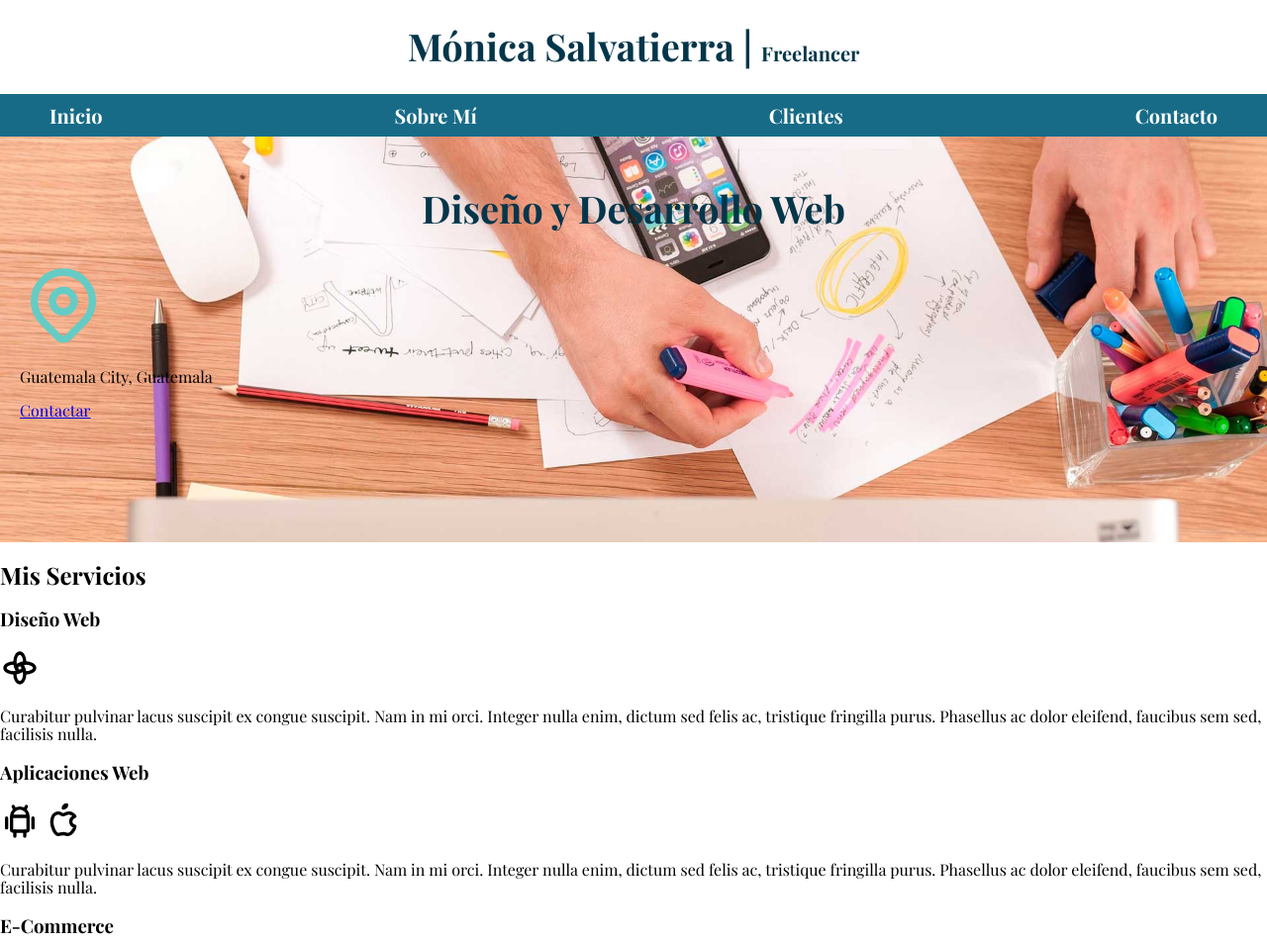
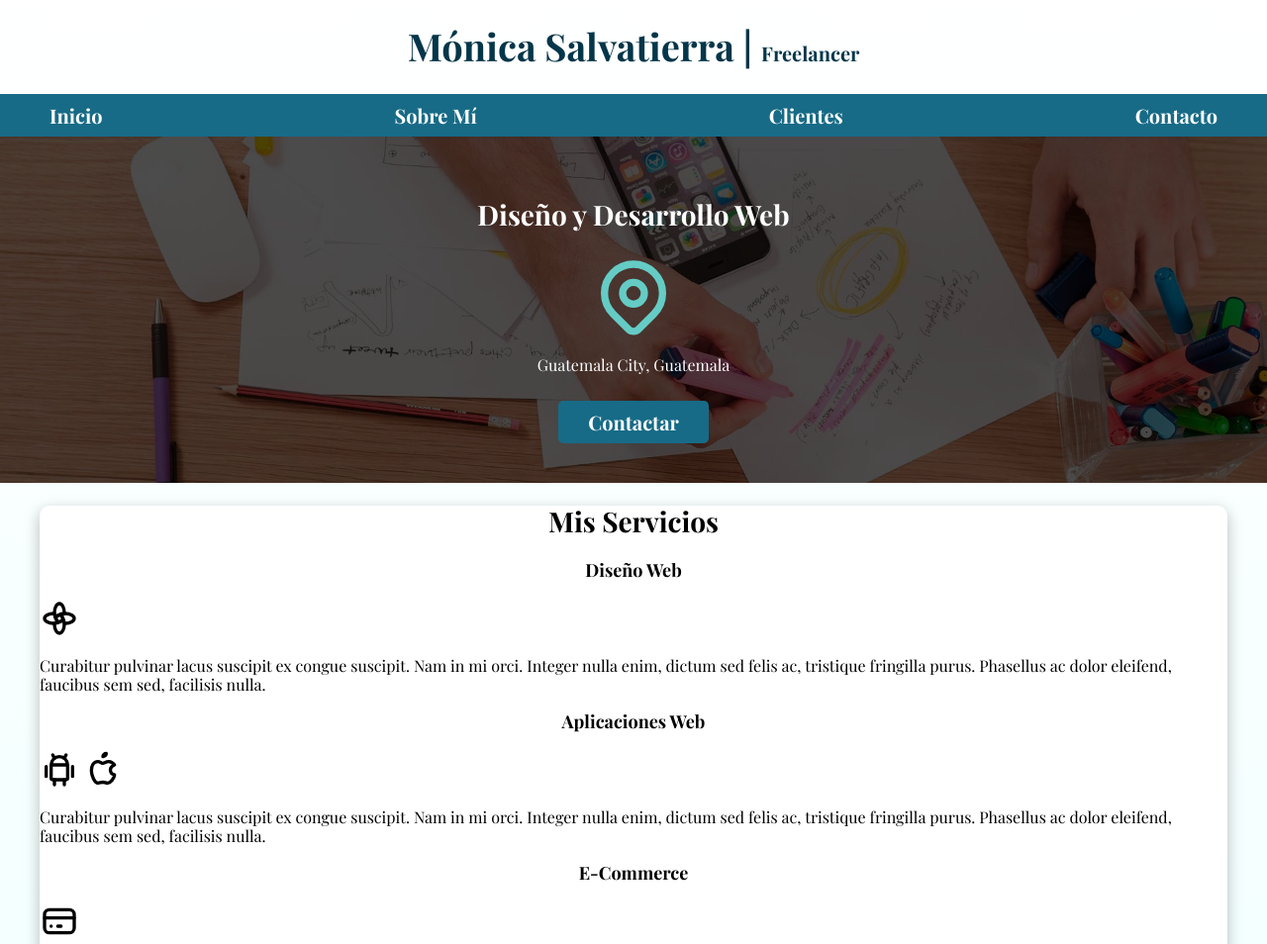
Before and after one commit to alee2602/FreelancerPrototype, a plain HTML site: page index.html in a window 1280 px wide. Shown: the top 954 px of the page at 99% size. Drawn offline with nearby package versions, Linux system fonts and the light colour scheme.

Commit message:
Shdows and gradients were added

```diff
--- a/css/styles.css
+++ b/css/styles.css
@@ -7,6 +7,7 @@
     --secundario: #176B87;
     --terciario: #64CCC5;
     --cuarto: #DAFFFB;
+    --degradado: #F0FFFF;
 }
 
 /**
@@ -26,15 +27,7 @@ Style para el body
 body{
     font-size: 16px; /* 1 rem= 10px*/
     font-family: 'Playfair Display', serif;
-}
-/**
-Style para el heading principal
-*/
-.titulo { /*Es mejor usar clases, ya que pueden ser reutilizables */
-    text-align: center;
-    font-size: 3.8rem; /* rem se adapta a diferentes tamaños y pantallas*/
-    color: var(--primario);
-
+    background-image: linear-gradient(to top, var(--degradado) 0%, var(--blanco) 100%); /*Degradado de la página*/
 }
 
 /**
@@ -50,6 +43,55 @@ Style para el contenedor de la navegación
 .contenedor{
     max-width: 120rem;
     margin: 0 auto; /*Top right bottom left */
+}
+
+.boton{
+    background-color: var(--secundario);
+    color: var(--blanco);
+    font-size: 2rem;
+    padding: 1rem 3rem;
+    margin-top: 1rem;
+    text-decoration: none; /*Le quita el subrayado del link*/
+    font-weight: 700;
+    border-radius: .5rem;
+    width: 90%;
+    text-align: center;
+
+}
+@media (min-width: 480px) { /* El botón se ajusta al tamaño de la pantalla*/
+    .boton{
+        width: auto;
+    }
+
+}
+
+.sombra{
+    -webkit-box-shadow: 0px 5px 15px 0px rgba(112,112,112,0.48);
+    -moz-box-shadow: 0px 5px 15px 0px rgba(112,112,112,0.48);
+    box-shadow: 0px 5px 15px 0px rgba(112,112,112,0.48);
+    background-color: var(--blanco);
+    padding: 20;
+    border-radius: 1rem;
+}
+
+/**
+Style para cada heading determinado
+*/
+h1{
+    font-size: 3.8rem; /* rem se adapta a diferentes tamaños y pantallas*/
+    color: var(--primario);
+}
+
+h2{
+    font-size: 2.8rem;
+}
+
+h3{
+    font-size: 1.8rem;
+}
+
+h1,h2,h3{
+    text-align: center;
 }
 
 /**
@@ -100,6 +142,22 @@ Style para los links de la navegación
     background-image: url(../images/hero.jpg);
     background-repeat: no-repeat;
     background-size: cover;
-    height: 41rem;
-    padding: 20px;
+    height: 35rem;
+    position: relative;
+    margin-bottom: 2rem;
 }
+
+.contenido-hero{
+    position: absolute;
+    background-color: rgba(0,0,0, .7);
+    width: 100%;
+    height: 100%;
+    display: flex;
+    flex-direction: column;
+    align-items: center;
+    justify-content: center;
+}
+
+.contenido-hero h2, .contenido-hero p{
+    color: var(--blanco);
+}
--- a/index.html
+++ b/index.html
@@ -17,7 +17,7 @@
 
     <div class="nav-bg">
         <nav class="navegacion-principal contenedor"> <!--Agregar enlaces de un solo nivel a otras "pantallas"-->
-            <a href="#">Inicio</a> <!--Shift+Alt+Flecha de Abajo-->
+            <a href="#">Inicio</a> <!--Shift+Alt+Flecha de Abajo para agregar más links-->
             <a href="#">Sobre Mí</a>
             <a href="#">Clientes</a>
             <a href="#">Contacto</a>
@@ -36,11 +36,11 @@
             </svg>
             <p>Guatemala City, Guatemala</p>
 
-            <a href="#">Contactar</a>
+            <a  class="boton" href="#">Contactar</a>
         </div>
     </section>
 
-    <main> <!--Contenido principal de la página (Solo se usa una vez)-->
+    <main class="contenedor sombra"> <!--Contenido principal de la página (Solo se usa una vez)-->
         <h2>Mis Servicios</h2>
         <section>
             <h3>Diseño Web</h3>
```
Also changed, not shown: nosotros.html (deleted, +0 -11 lines), sobremi.html (added, +11 -0 lines).
